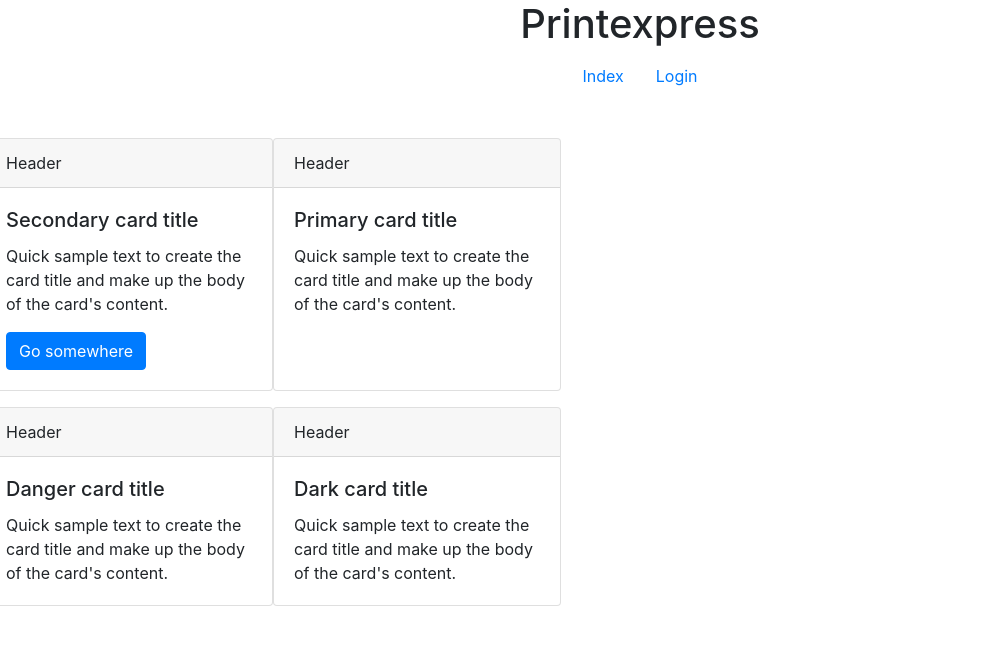
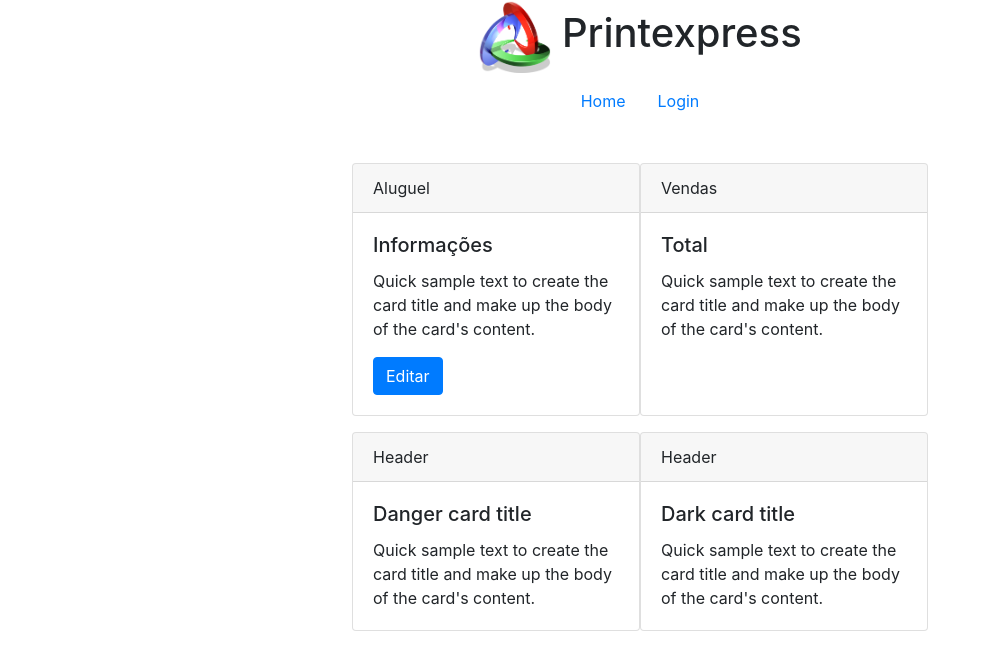
Before and after one commit to rodrigolins92/Flask, a Flask app: page / in a window 1280 px wide. Shown: the top 670 px of the page, without its empty margins (0-991 px from the left). Run offline with Flask 2, Linux system fonts and the light colour scheme; some libraries are stand-ins or nearby versions.

Commit message:
lotti changes

```diff
--- /dev/null
+++ b/app/static/css/main.css
@@ -0,0 +1,3 @@
+.row {
+    justify-content: center;
+}
--- a/app/templates/base.html
+++ b/app/templates/base.html
@@ -8,6 +8,7 @@
     <!-- Bootstrap CSS -->
     <link rel="stylesheet" href="{{ url_for('static', filename='css/bootstrap.min.css') }}">
     <link rel="stylesheet" href="{{ url_for('static', filename='css/base.css') }}">
+    <link rel="stylesheet" type="text/css" href="./static/css/main.css">
 
     <title>{% block title %}Printexpress - {% endblock %}</title>
   </head>
@@ -15,11 +16,11 @@
 
     <div class="container">
 
-      <h1 class="text-center">Printexpress</h1>
+      <h1 class="text-center"><img src='./static/imagens/logo030.png' id='img-logo' width='73px'> Printexpress</h1>
 
       <ul class="nav justify-content-center">
         <li class="nav-item">
-          <a class="nav-link" href="{{ url_for('index') }}">Index</a>
+          <a class="nav-link" href="{{ url_for('index') }}">Home</a>
         </li>
         {% if current_user.is_authenticated %}
           <li class="nav-item">
@@ -32,12 +33,12 @@
             <a class="nav-link" href="{{ url_for('estoque') }}">Ver estoque</a>
           </li>
           <li class="nav-item">
-            <a class="nav-link" href="{{ url_for('adicionarEstoque') }}">Adicionar ítem</a>
+            <a class="nav-link" href="{{ url_for('adicionarEstoque') }}">Adicionar item</a>
           </li>
         {% endif %}
         <li class="nav-item">
           {% if current_user.is_authenticated %}
-            <a class="nav-link" href="{{ url_for('logout') }}">Logout de {{ current_user.nome }}</a>
+            <a class="nav-link" href="{{ url_for('logout') }}" style="color: #dc3545;">Logout de {{ current_user.nome }}</a>
           {% else %}
             <a class="nav-link" href="{{ url_for('login') }}">Login</a>
           {% endif %}
--- a/app/templates/index.html
+++ b/app/templates/index.html
@@ -16,18 +16,18 @@
 -->
 <div class="row">
 	<div class="card card-accent-secondary mb-3" style="max-width: 18rem;">
-	  <div class="card-header">Header</div>
+	  <div class="card-header">Aluguel</div>
 	  <div class="card-body">
-	    <h5 class="card-title">Secondary card title</h5>
+	    <h5 class="card-title">Informações</h5>
 	    <p class="card-text">Quick sample text to create the card title and make up the body of the card's content.</p>
-	    <a href="#" class="btn btn-primary">Go somewhere</a>
+	    <button class="btn btn-primary">Editar</button>
 	  </div>
 	</div>
 
 	<div class="card card-accent-primary mb-3" style="max-width: 18rem;">
-	  <div class="card-header">Header</div>
+	  <div class="card-header">Vendas</div>
 	  <div class="card-body">
-	    <h5 class="card-title">Primary card title</h5>
+	    <h5 class="card-title">Total</h5>
 	    <p class="card-text">Quick sample text to create the card title and make up the body of the card's content.</p>
 	  </div>
 	</div>
--- a/config.py
+++ b/config.py
@@ -5,7 +5,7 @@ basedir = os.path.abspath(os.path.dirname(__file__))
 
 DEBUG = True
 
-SQLALCHEMY_DATABASE_URI = 'postgresql://postgres:reev2236@localhost/storage'
+SQLALCHEMY_DATABASE_URI = 'postgresql://postgres@localhost/storage'
 SQLALCHEMY_TRACK_MODIFICATIONS = True
 
 SECRET_KEY = 'bakanas'
```
Also changed, not shown: app/static/js/home.js (added, +8 -0 lines), app/static/imagens/logo 02.jpg (added), app/static/imagens/logo03.png (added), app/static/imagens/logo030.png (added).
